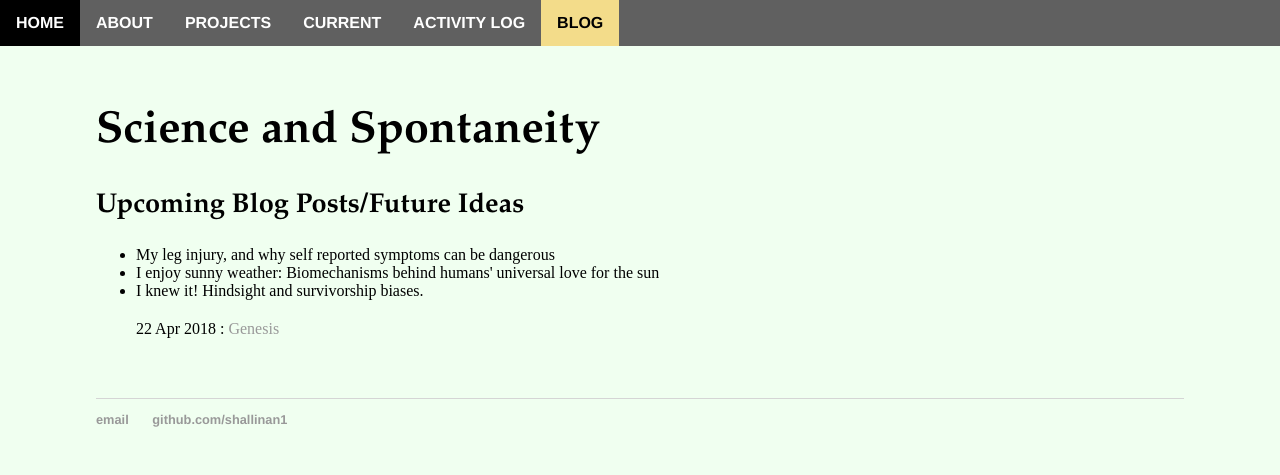
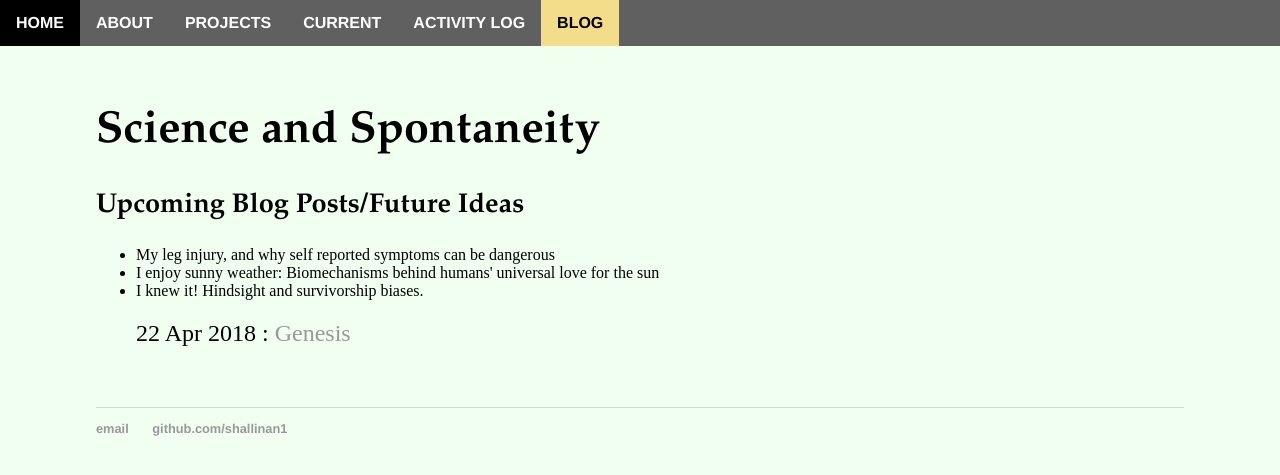
Before and after one commit to shallinan1/shallinan1.github.io, a Jekyll site: the page built from blog/index.html, in a window 1280 px wide. Shown: the top 475 px of the page. Built offline with Jekyll 4.4.1, drawn with Linux system fonts in a browser that asks for light colours.

Commit message:
font changes??

```diff
--- a/blog/index.html
+++ b/blog/index.html
@@ -12,9 +12,7 @@ title: Science and Spontaneity
 		  <li>I knew it! Hindsight and survivorship biases.</li>
 		</ul> </p>
 	<ul class="posts">
-	<font size = 3>
 	  {% for post in site.posts %}
 	    <li><span>{{ post.date | date_to_string }}</span> : <a href="{{ post.url }}" title="{{ post.title }}">{{ post.title }}</a></li>
 	  {% endfor %}
-	  </font>
 	</ul>
```
